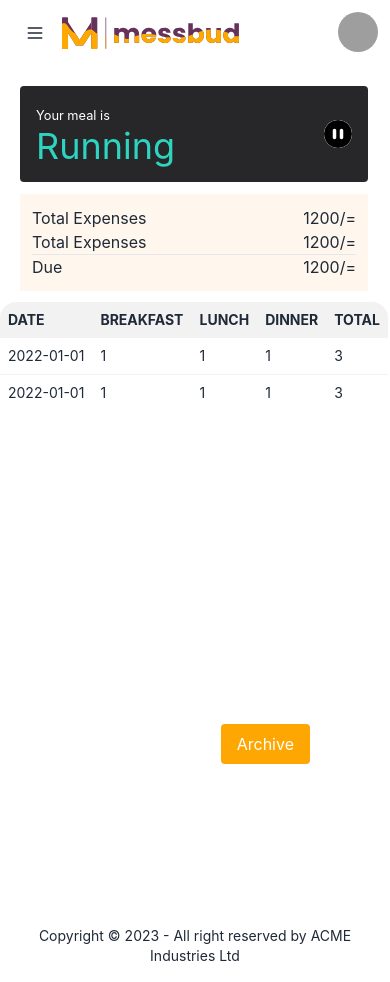
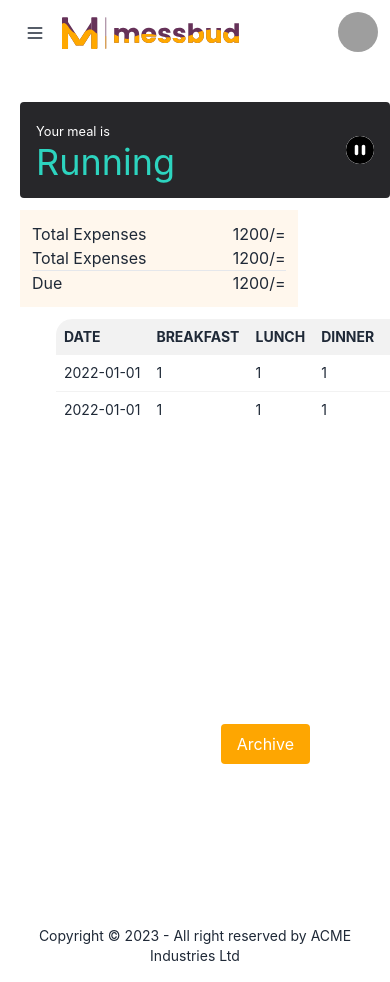
Before and after one commit to 2ndjoy/messbudCom_Client, a React (Create React App) app: page /mealsheet in a window 390 px wide. Built offline with nearby package versions, Linux system fonts and the light colour scheme; grey boxes are pictures that could not be loaded.

Commit message:
Responsiveness fixed

```diff
--- a/src/Components/DashBoardComponents/Bazar/Bazar.js
+++ b/src/Components/DashBoardComponents/Bazar/Bazar.js
@@ -10,7 +10,7 @@ const Bazar = () => {
       <div className="mealsheeet">
         <BazarTable />
 
-        <div className="grid gap-3 w-3/4 ml-5">
+        <div className="grid gap-3 w-3/4 lg:ml-5 lg:mt-0 mt-9 ml-12">
           <BazarBoard />
 
           <BazarNotes />
--- a/src/Components/DashBoardComponents/Bazar/BazarBoard.js
+++ b/src/Components/DashBoardComponents/Bazar/BazarBoard.js
@@ -5,7 +5,7 @@ const BazarBoard = () => {
   return (
     <div
       style={{ backgroundColor: "#673258" }}
-      className="flex justify-between items-center p-4 py-8 rounded w-3/4 h-3/4 text-white"
+      className="flex justify-between p-4 rounded lg:w-3/4 w-4/4 items-center  py-8  h-3/4 text-white "
     >
       <div className="">
         <h1 className="text-white-400 text-3xl font-semibold">Express entry</h1>{" "}
--- a/src/Components/DashBoardComponents/Bazar/BazarTable.js
+++ b/src/Components/DashBoardComponents/Bazar/BazarTable.js
@@ -2,7 +2,7 @@ import React from "react";
 
 const BazarTable = () => {
   return (
-    <div className="lg:ml-3 lg:w-full ml-14">
+    <div className="lg:ml-3 lg:mt-0 mt-5 lg:w-full ml-14">
       <div className="overflow-x-auto">
         <table className="table table-compact lg:w-full">
           <thead>
--- a/src/Components/DashBoardComponents/BillsAndPayables/BillsAndPayables.js
+++ b/src/Components/DashBoardComponents/BillsAndPayables/BillsAndPayables.js
@@ -10,7 +10,7 @@ const BillsAndPayables = () => {
       <div className="mealsheeet">
         <BillsTable />
 
-        <div className="grid gap-3 w-3/4 ml-5">
+        <div className="grid gap-3 w-3/4 lg:ml-5 lg:mt-0 mt-9 ml-12">
           <BazarBoard />
 
           <BazarNotes />
--- a/src/Components/DashBoardComponents/BillsAndPayables/BillsTable.js
+++ b/src/Components/DashBoardComponents/BillsAndPayables/BillsTable.js
@@ -2,10 +2,9 @@ import React from "react";
 
 const BillsTable = () => {
   return (
-    <div className="lg:ml-3 lg:w-full ml-14">
+    <div className="lg:ml-3 lg:mt-0 mt-5 lg:w-full ml-14">
       <div className="overflow-x-auto">
         <table className="table table-compact lg:w-full">
-          {/* head */}
           <thead>
             <tr>
               <th>Title</th>
--- a/src/Components/DashBoardComponents/MealSheet/MealBoard.js
+++ b/src/Components/DashBoardComponents/MealSheet/MealBoard.js
@@ -3,7 +3,7 @@ import pause from "../../../assets/icons/circle-pause-solid.svg";
 
 const MealBoard = () => {
   return (
-    <div className="flex justify-between p-4 rounded w-3/4 bg-zinc-800 text-white">
+    <div className="flex justify-between p-4 rounded lg:w-3/4 w-4/4 bg-zinc-800 text-white">
       <div className="">
         <small>Your meal is </small> <br />
         <h1 className="text-teal-400 text-4xl">Running</h1>
--- a/src/Components/DashBoardComponents/MealSheet/MealSheet.css
+++ b/src/Components/DashBoardComponents/MealSheet/MealSheet.css
@@ -1,14 +1,12 @@
 .mealsheeet {
   display: flex;
   flex-direction: col-reverse;
-  margin-top: 5px;
 }
 @media only screen and (max-width: 768px) {
   .mealsheeet {
     display: flex;
     flex-wrap: wrap-reverse;
     gap: 3vw;
-    width: max-content;
-    margin-top: 5vw;
+    /* width: max-content; */
   }
 }
--- a/src/Components/DashBoardComponents/MealSheet/MealSheet.js
+++ b/src/Components/DashBoardComponents/MealSheet/MealSheet.js
@@ -8,9 +8,9 @@ import "./MealSheet.css";
 const MealSheet = () => {
   return (
     <>
-      <div className="mealsheeet">
+      <div className="mealsheeet mt-9">
         <MealTable />
-        <div className="grid gap-3 w-3/4 ml-5">
+        <div className="grid gap-3 lg:w-3/4 w-full ml-5">
           <MealBoard />
           <MeelSheetTotal />
         </div>
--- a/src/Components/DashBoardComponents/MealSheet/MealTable.js
+++ b/src/Components/DashBoardComponents/MealSheet/MealTable.js
@@ -2,10 +2,9 @@ import React from "react";
 
 const MealTable = () => {
   return (
-    <div className="">
-      {/* Table */}
-      <div className="overflow-x-auto scroll-m-0">
-        <table className="table table-compact w-full">
+    <div className="lg:ml-3 lg:w-full ml-14">
+      <div className="overflow-x-auto">
+        <table className="table table-compact lg:w-full">
           <thead>
             <tr>
               <th>Date</th>
```
